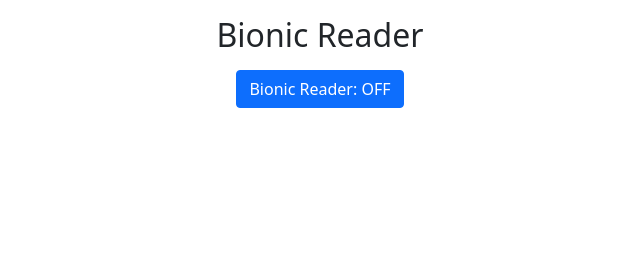
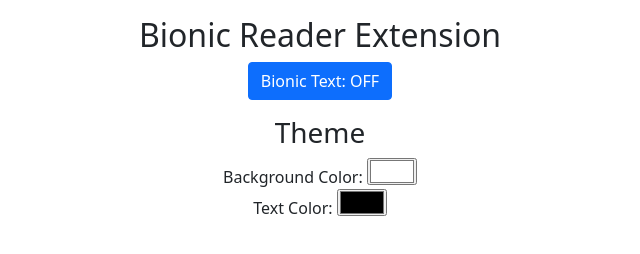
Before and after one commit to SDC-Fall-2023/Bionic-Reader-Chrome-Extension, a browser extension: page index.html in a window 1280 px wide. Shown: the whole page, without its empty margins (320-960 px from the left). Drawn offline with nearby package versions, Linux system fonts and the light colour scheme.

Commit message:
Added UI for changing themes

```diff
--- a/index.html
+++ b/index.html
@@ -2,7 +2,7 @@
 <html lang="en">
   <head>
     <meta charset="utf-8" />
-    <title>Bionic Reading</title>
+    <title>Bionic Reader Extension</title>
     <link
       href="https://cdn.jsdelivr.net/npm/bootstrap@5.1.3/dist/css/bootstrap.min.css"
       rel="stylesheet"
@@ -10,13 +10,27 @@
   </head>
   <body>
     <div class="container mt-3" style="width: 450px">
-      <h2 class="text-center">Bionic Reader</h2>
-      <div class="text-center mt-3">
-        <button id="toggleBtn" class="btn btn-primary">
-          Bionic Reader: OFF
-        </button>
+      <h2 class="text-center">Bionic Reader Extension</h2>
+
+      <!-- Bionic Text Button -->
+      <div class="text-center">
+        <button id="toggleBtn" class="btn btn-primary">Bionic Text: OFF</button>
+      </div>
+
+      <!-- Themes -->
+      <div class="mt-3">
+        <h3 class="text-center">Theme</h3>
+        <div class="text-center">
+          <label for="backgroundColorPicker">Background Color:</label>
+          <input type="color" id="backgroundColorPicker" value="#ffffff" />
+        </div>
+        <div class="text-center">
+          <label for="textColorPicker">Text Color:</label>
+          <input type="color" id="textColorPicker" value="#000000" />
+        </div>
       </div>
     </div>
+
     <script src="script.js"></script>
   </body>
 </html>
--- a/script.js
+++ b/script.js
@@ -7,16 +7,23 @@ document.addEventListener("DOMContentLoaded", function () {
     var toggleBtn = document.getElementById("toggleBtn");
 
     if (bionicReaderEnabled) {
-      toggleBtn.textContent = "Bionic Reader: ON";
+      toggleBtn.textContent = "Bionic Text: ON";
       // Add logic to enable Bionic Reader functionality here
     } else {
-      toggleBtn.textContent = "Bionic Reader: OFF";
+      toggleBtn.textContent = "Bionic Text: OFF";
       // Add logic to disable Bionic Reader functionality here
     }
   }
-
   // Add click event listener to the button
   document
     .getElementById("toggleBtn")
     .addEventListener("click", toggleBionicReader);
+
+  // Add input event listeners to color pickers
+  document
+    .getElementById("backgroundColorPicker")
+    .addEventListener("input", handleBackgroundColorChange);
+  document
+    .getElementById("textColorPicker")
+    .addEventListener("input", handleTextColorChange);
 });
```
